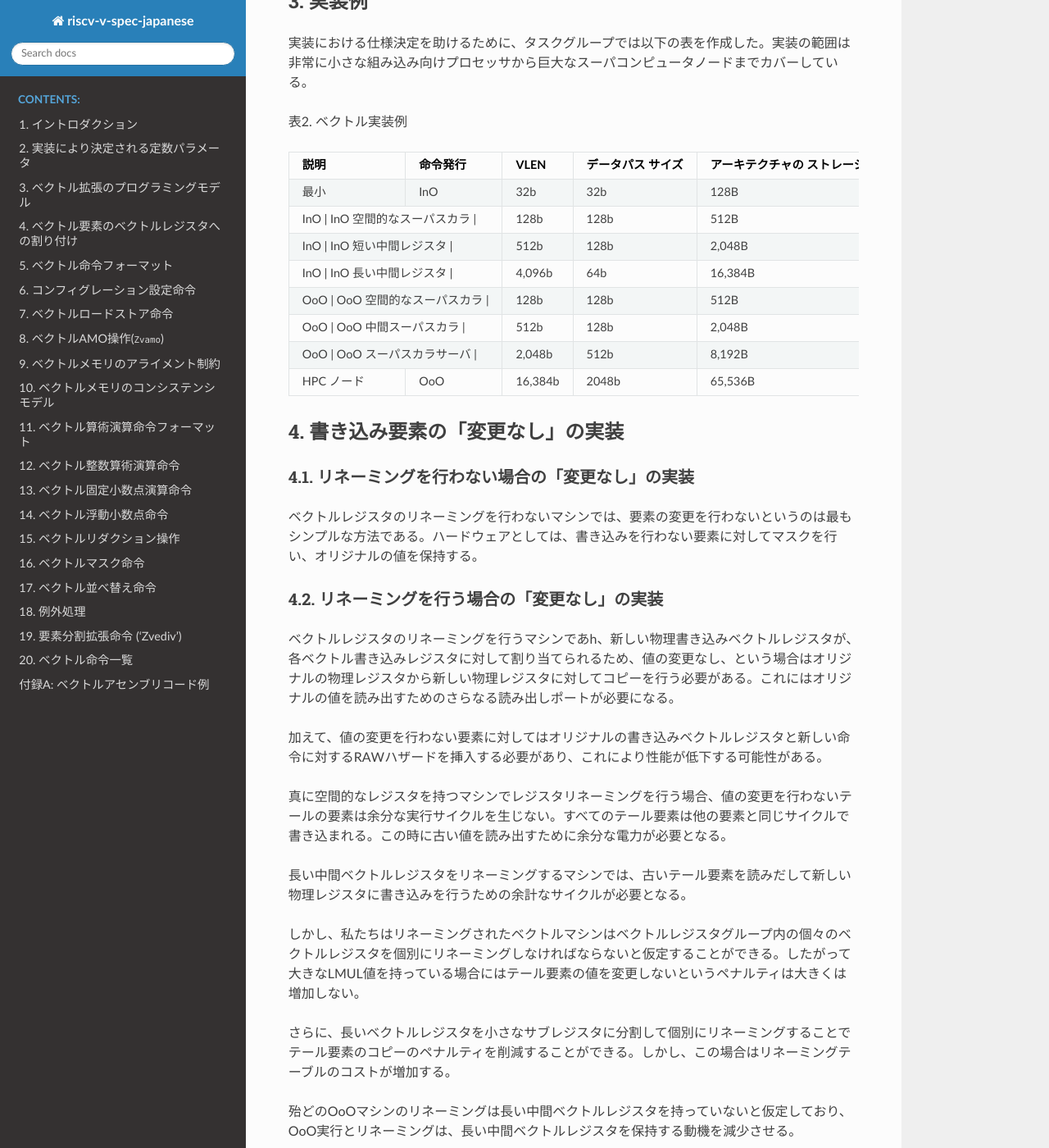
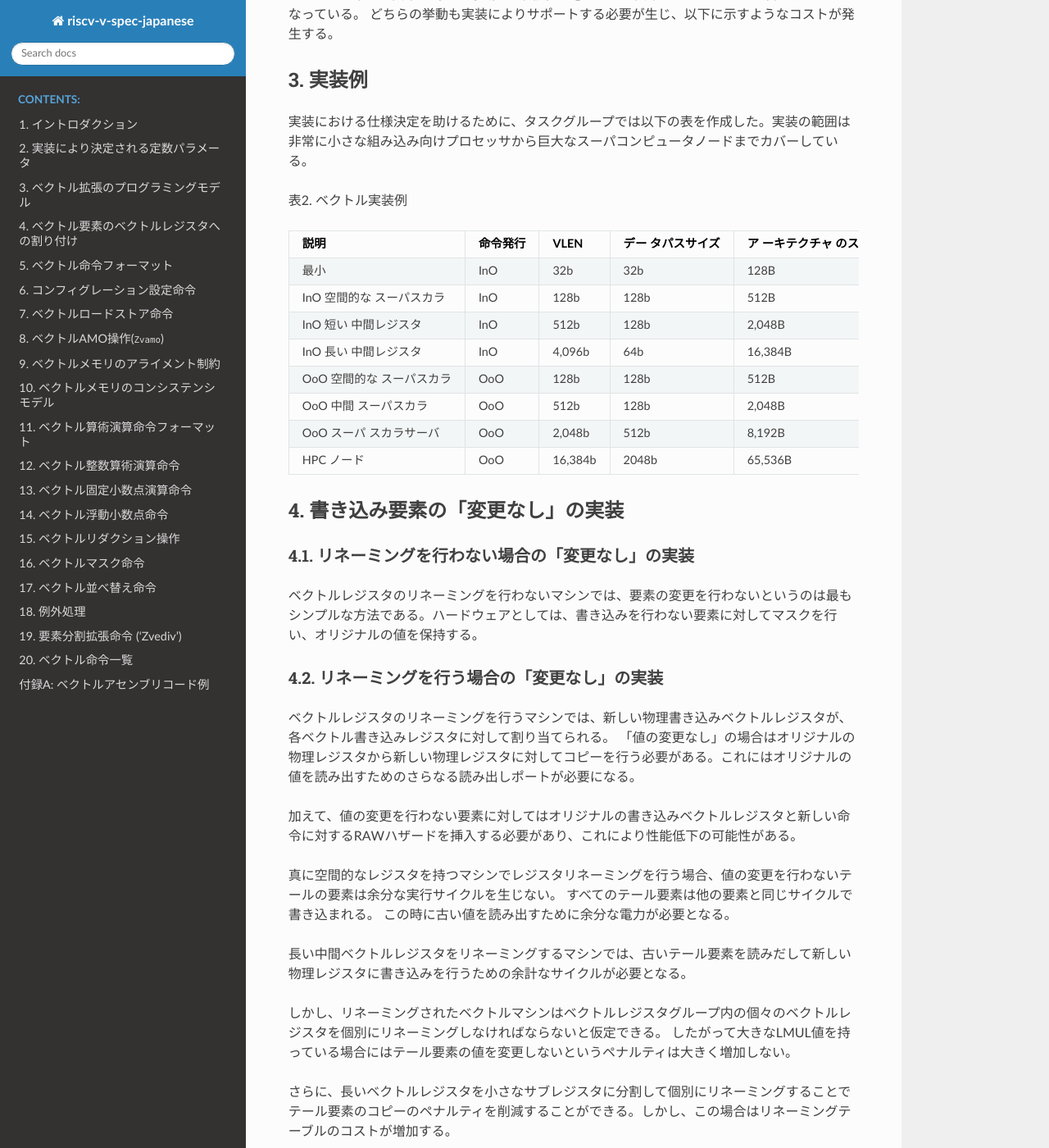
Before and after one commit to msyksphinz-self/riscv-v-spec-japanese, a Sphinx documentation site: the page built from source/v-undisturbed-versus-zeroing.rst, in a window 1280 px wide and 1400 px high, scrolled down 1160 px. Shown: the whole window at 82% size. Built offline with Sphinx 7.4.7 and the Read the Docs theme 2.0.0, drawn with Linux system fonts in a browser that asks for light colours; some of the changed text lies outside the part shown.

Commit message:
Update v-undisturbed-versus-zeroin

```diff
--- a/source/v-undisturbed-versus-zeroing.rst
+++ b/source/v-undisturbed-versus-zeroing.rst
@@ -4,8 +4,17 @@
 1. イントロダクション
 ---------------------
 
-この文章では、ベクトル命令においてアクティブでない要素に対する書き込みについて、a)
-値の変更なし、b) ゼロ化 の方式について議論をまとめたものである。
+この文章では、ベクトル命令においてアクティブでない要素に対する書き込みについて、
+
+-
+
+   a) 値の変更なし
+
+-
+
+   b) ゼロ化
+
+の方式について議論をまとめたものである。
 
    ベクトルの設計における3つ目の選択肢として、これらの要素の値を「未定義」とするものがある。この選択肢を採用しなかったのは、各実装において互換性が維持できないと考えたためであり、また同時にセキュリティに関する問題も発生するためである。
 
@@ -20,21 +29,19 @@
 表1.
 0.7.1のベクトル仕様におけるベクトルレジスタグループの書き込み時の動作
 
-+----------------+------------------------+
-| 要素のカテゴリ | 書き込みレジスタの動作 |
-+================+========================+
-| プリスタート   | 変更なし               |
-+----------------+------------------------+
-| アクティブ     | 新しい値を書き込む     |
-+----------------+------------------------+
-| インアクティブ | 変更なし               |
-+----------------+------------------------+
-| テール         | ゼロを書き込む         |
-+----------------+------------------------+
+============== ======================
+要素のカテゴリ 書き込みレジスタの動作
+============== ======================
+プリスタート   変更なし
+アクティブ     新しい値を書き込む
+インアクティブ 変更なし
+テール         ゼロを書き込む
+============== ======================
 
 プリスタートとアクティブな要素は意図通りの挙動である(プリスタートは変更なし、アクティブな要素はアップデートが行われる)。
 
-インアクティブな要素に対する挙動は「変更なし」、テール要素についてはゼロを書き込むようになっており、どちらも挙動も実装によりサポートする必要が生じ、以下に示すようなコストが発生する。
+インアクティブな要素に対する挙動は「変更なし」、テール要素についてはゼロを書き込むようになっている。
+どちらの挙動も実装によりサポートする必要が生じ、以下に示すようなコストが発生する。
 
 3. 実装例
 ---------
@@ -43,32 +50,39 @@
 
 表2. ベクトル実装例
 
-+-------------+-------------+-------------+-------------+-----------------+
-| 説明        | 命令発行    | VLEN        | データパス  | アーキテクチャの|
-|             |             |             | サイズ      | ストレージ      |
-+=============+=============+=============+=============+=================+
-| 最小        | InO         | 32b         | 32b         | 128B            |
-+-------------+-------------+-------------+-------------+-----------------+
-| InO         | InO         | 128b        | 128b        | 512B            |
-| 空間的なスーパスカラ |    |             |             |                 |
-+-------------+-------------+-------------+-------------+-----------------+
-| InO         | InO         | 512b        | 128b        | 2,048B          |
-| 短い中間レジスタ |        |             |             |                 |
-+-------------+-------------+-------------+-------------+-----------------+
-| InO         | InO         | 4,096b      | 64b         | 16,384B         |
-| 長い中間レジスタ |        |             |             |                 |
-+-------------+-------------+-------------+-------------+-----------------+
-| OoO         | OoO         | 128b        | 128b        | 512B            |
-| 空間的なスーパスカラ |    |             |             |                 |
-+-------------+-------------+-------------+-------------+-----------------+
-| OoO         | OoO         | 512b        | 128b        | 2,048B          |
-| 中間スーパスカラ |        |             |             |                 |
-+-------------+-------------+-------------+-------------+-----------------+
-| OoO         | OoO         | 2,048b      | 512b        | 8,192B          |
-| スーパスカラサーバ |      |             |             |                 |
-+-------------+-------------+-------------+-------------+-----------------+
-| HPC ノード  | OoO         | 16,384b     | 2048b       | 65,536B         |
-+-------------+-------------+-------------+-------------+-----------------+
++---------------+----------+---------+---------------+---------------+
+| 説明          | 命令発行 | VLEN    | デー          | ア            |
+|               |          |         | タパスサイズ  | ーキテクチャ  |
+|               |          |         |               | のストレージ  |
++===============+==========+=========+===============+===============+
+| 最小          | InO      | 32b     | 32b           | 128B          |
++---------------+----------+---------+---------------+---------------+
+| InO           | InO      | 128b    | 128b          | 512B          |
+| 空間的な      |          |         |               |               |
+| スーパスカラ  |          |         |               |               |
++---------------+----------+---------+---------------+---------------+
+| InO           | InO      | 512b    | 128b          | 2,048B        |
+| 短い          |          |         |               |               |
+| 中間レジスタ  |          |         |               |               |
++---------------+----------+---------+---------------+---------------+
+| InO           | InO      | 4,096b  | 64b           | 16,384B       |
+| 長い          |          |         |               |               |
+| 中間レジスタ  |          |         |               |               |
++---------------+----------+---------+---------------+---------------+
+| OoO           | OoO      | 128b    | 128b          | 512B          |
+| 空間的な      |          |         |               |               |
+| スーパスカラ  |          |         |               |               |
++---------------+----------+---------+---------------+---------------+
+| OoO           | OoO      | 512b    | 128b          | 2,048B        |
+| 中間          |          |         |               |               |
+| スーパスカラ  |          |         |               |               |
++---------------+----------+---------+---------------+---------------+
+| OoO           | OoO      | 2,048b  | 512b          | 8,192B        |
+| スーパ        |          |         |               |               |
+| スカラサーバ  |          |         |               |               |
++---------------+----------+---------+---------------+---------------+
+| HPC ノード    | OoO      | 16,384b | 2048b         | 65,536B       |
++---------------+----------+---------+---------------+---------------+
 
 4. 書き込み要素の「変更なし」の実装
 -----------------------------------
@@ -81,15 +95,19 @@
 4.2. リネーミングを行う場合の「変更なし」の実装
 ~~~~~~~~~~~~~~~~~~~~~~~~~~~~~~~~~~~~~~~~~~~~~~~
 
-ベクトルレジスタのリネーミングを行うマシンであh、新しい物理書き込みベクトルレジスタが、各ベクトル書き込みレジスタに対して割り当てられるため、値の変更なし、という場合はオリジナルの物理レジスタから新しい物理レジスタに対してコピーを行う必要がある。これにはオリジナルの値を読み出すためのさらなる読み出しポートが必要になる。
+ベクトルレジスタのリネーミングを行うマシンでは、新しい物理書き込みベクトルレジスタが、各ベクトル書き込みレジスタに対して割り当てられる。
+「値の変更なし」の場合はオリジナルの物理レジスタから新しい物理レジスタに対してコピーを行う必要がある。これにはオリジナルの値を読み出すためのさらなる読み出しポートが必要になる。
 
-加えて、値の変更を行わない要素に対してはオリジナルの書き込みベクトルレジスタと新しい命令に対するRAWハザードを挿入する必要があり、これにより性能が低下する可能性がある。
+加えて、値の変更を行わない要素に対してはオリジナルの書き込みベクトルレジスタと新しい命令に対するRAWハザードを挿入する必要があり、これにより性能低下の可能性がある。
 
-真に空間的なレジスタを持つマシンでレジスタリネーミングを行う場合、値の変更を行わないテールの要素は余分な実行サイクルを生じない。すべてのテール要素は他の要素と同じサイクルで書き込まれる。この時に古い値を読み出すために余分な電力が必要となる。
+真に空間的なレジスタを持つマシンでレジスタリネーミングを行う場合、値の変更を行わないテールの要素は余分な実行サイクルを生じない。
+すべてのテール要素は他の要素と同じサイクルで書き込まれる。
+この時に古い値を読み出すために余分な電力が必要となる。
 
 長い中間ベクトルレジスタをリネーミングするマシンでは、古いテール要素を読みだして新しい物理レジスタに書き込みを行うための余計なサイクルが必要となる。
 
-しかし、私たちはリネーミングされたベクトルマシンはベクトルレジスタグループ内の個々のベクトルレジスタを個別にリネーミングしなければならないと仮定することができる。したがって大きなLMUL値を持っている場合にはテール要素の値を変更しないというペナルティは大きくは増加しない。
+しかし、リネーミングされたベクトルマシンはベクトルレジスタグループ内の個々のベクトルレジスタを個別にリネーミングしなければならないと仮定できる。
+したがって大きなLMUL値を持っている場合にはテール要素の値を変更しないというペナルティは大きく増加しない。
 
 さらに、長いベクトルレジスタを小さなサブレジスタに分割して個別にリネーミングすることでテール要素のコピーのペナルティを削減することができる。しかし、この場合はリネーミングテーブルのコストが増加する。
 
@@ -107,11 +125,11 @@
 
 もっとも単純な実装では、明示的に書き込み要素に対してゼロを書き込む。この場合にはすべてのベクトル命令において最大ベクトル長と同じだけの実行時間が必要となる。これはLMULが大きな値になっている実装では、全体のベクトルレジスタファイルの1/4の要素を書き込む必要が生じる。
 
-リネーミングを行わない最適化されたシステムでは、マイクロアーキテクチャが各\ **要素グループ**\ についてゼロビットを付加し、その要素グループがマイクロアーキテクチャ的にベクトル実行のアトミックユニットとして動作し、空間的なデータパスと同じ長さの意味を持つように実装できる。
+リネーミングを行わない最適化されたシステムでは、マイクロアーキテクチャが各\ **要素グループ**\ についてゼロビットを付加する。要素グループがマイクロアーキテクチャ的にベクトル実行のアトミックユニットとして動作し、空間的なデータパスと同じ長さの意味を持つように実装できる。
 
-ゼロビットは、その要素グループの値がすべてゼロであることを示す。ベクトル機能ユニットへの命令ディスパッチであｈ、ビットベクトルはスナップショットを取っておき、ベクトル機能ユニットに発行する際にゼロ化された要素グループを読む場合には読み込みポートにゼロを出力するためのマルチプレクサを付加しておく。また、ゼロビットが設定されている要素グループに対して書き込みを行う場合は、インアクティブな要素とテールの要素にゼロに書き込むためにMuxを設定し、そののちにゼロビットをリセットする。
+ゼロビットは、その要素グループの値がすべてゼロであることを示す。ベクトル機能ユニットへの命令ディスパッチでは、ビットベクトルはスナップショットを取っておく。ベクトル機能ユニットに発行する際、ゼロ化された要素グループを読む場合には読み込みポートにゼロを出力するためのマルチプレクサを付加しておく。また、ゼロビットが設定されている要素グループに対して書き込みを行う場合は、インアクティブな要素とテールの要素にゼロを書き込むためにMuxを設定する。そののちにゼロビットをリセットする。
 
-ディスパッチ後にデコードステージのビットベクトルは要素グループと一緒にアップデートされる必要があり、ゼロに設定されなければならない(例えば、\ ``vl``\ よりも短い要素)これにより、以降の命令がアップデートされたビットベクトルを使って命令をディスパッチできるようになる。
+ディスパッチ後にデコードステージのビットベクトルは要素グループと一緒にアップデートされる必要があり、ゼロに設定されなければならない(例えば、\ ``vl``\ よりも短い要素)。これにより、以降の命令がアップデートされたビットベクトルを使って命令をディスパッチできるようになる。
 
 5.2. リネーミングを行う場合の書き込み要素の「ゼロ設定」の実装
 ~~~~~~~~~~~~~~~~~~~~~~~~~~~~~~~~~~~~~~~~~~~~~~~~~~~~~~~~~~~~~
@@ -129,7 +147,7 @@
 
 インアクティブな要素を残すことによって、明示的に2つの制御フローからの値をマージして1つのベクトル値を生成するという処理が不要となる。
 
-テール要素を残すことによって、コードパタンを削減することに役に立つ。リダクションにおいて、最初のストリップマインループのイタレーションではベクトルの部分的な結果を管理し、最後にリダクションを行うが、最後のストリップでは厳密にハードウェアのベクトル長の倍数とはならない。
+テール要素を残すことによって、コードパタンを削減することに役に立つ。リダクションにおいて、最初のストリップマインループのイタレーションではベクトルの部分的な結果を管理し、最後にリダクションを行う。しかし最後のストリップでは厳密にハードウェアのベクトル長の倍数とはならない。
 
 7. ISA設計の影響
 ----------------
```
Also changed, not shown: source/v-undisturbed-versus-zeroing.md (+20 -10 lines), 1 other file.
